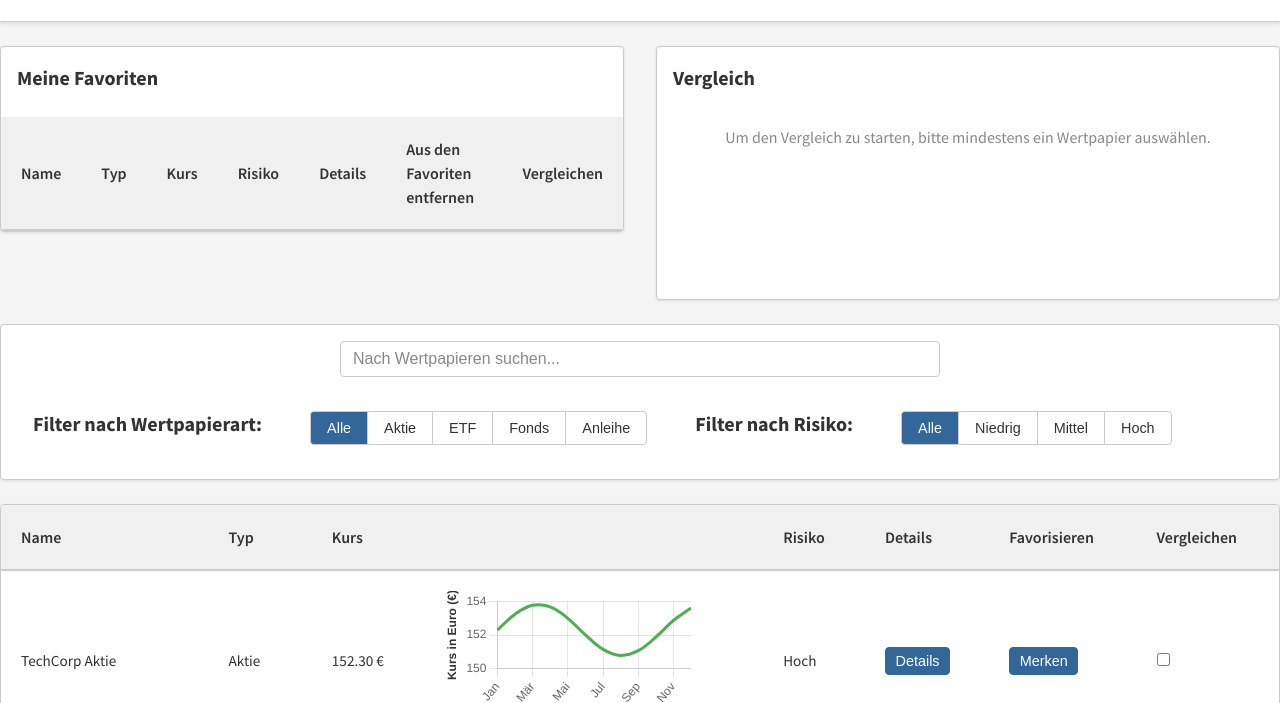
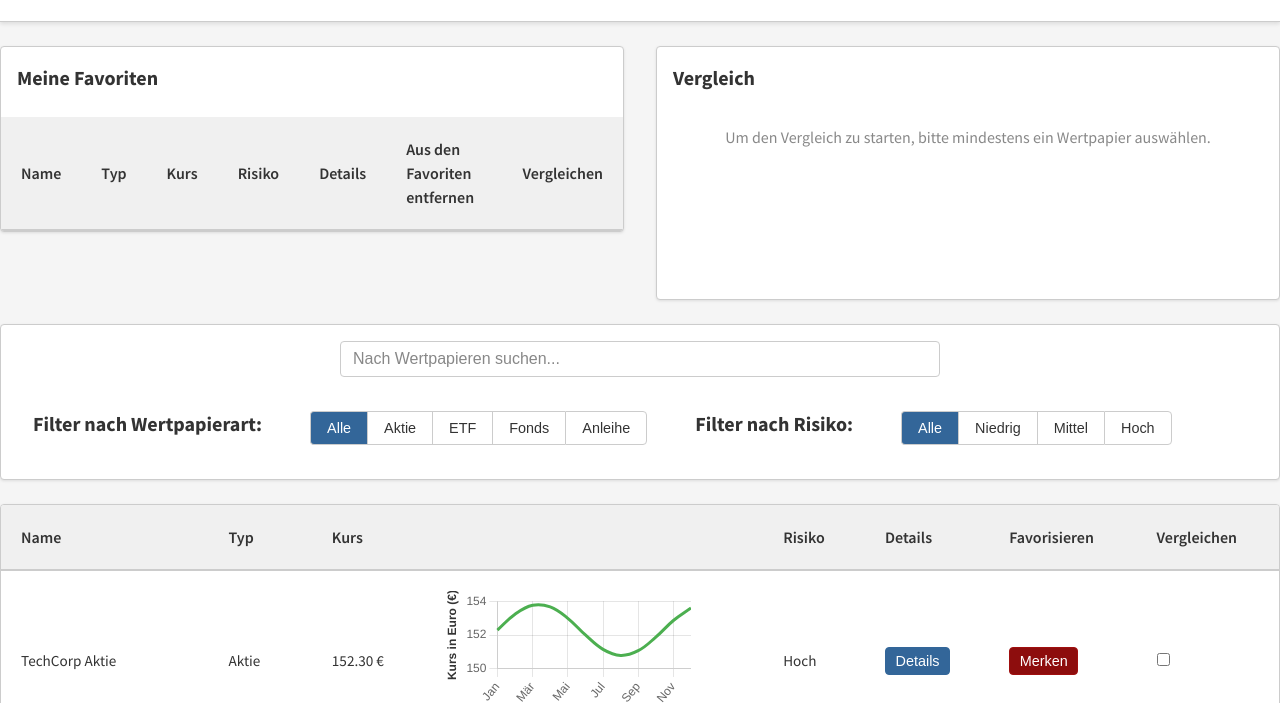
Before and after one commit to Lukas-2112/new-dwp, a website with bundled scripts: page index.html in a window 1280 px wide. Shown: the part 97-800 px from the top of the page. Built offline with nearby package versions, Linux system fonts and the light colour scheme.

Commit message:
Add files via upload

```diff
--- a/styles.css
+++ b/styles.css
@@ -211,6 +211,18 @@ a:hover {
   border-color: #1d456d;
 }
 
+.btn-secondary {
+  background: #8d0d0d;
+  border-color: #a00f0f;
+}
+.btn-secondary:active {
+  background: #8d0d0d;
+  border-color: #8d0d0d;
+}
+.btn-secondary:hover {
+  background: #8d0d0d;
+  border-color: #8d0d0d;
+}
 #vergleich-chart {
   max-width: 100%;
   height: auto;
```
